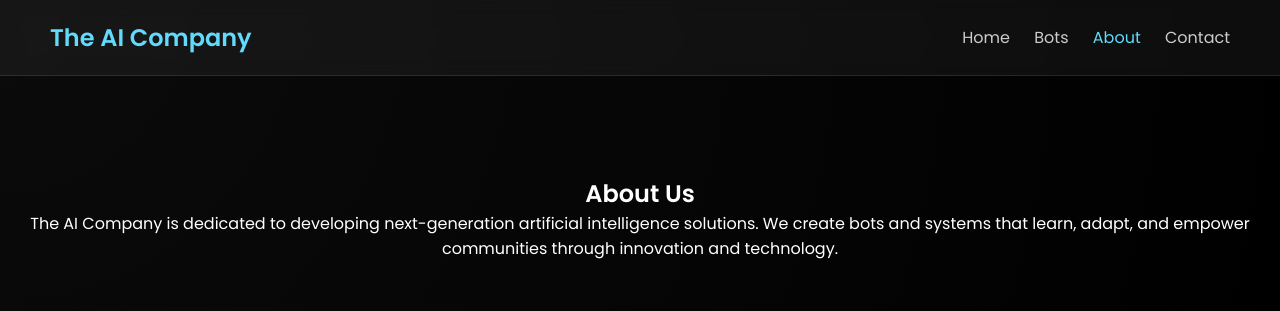
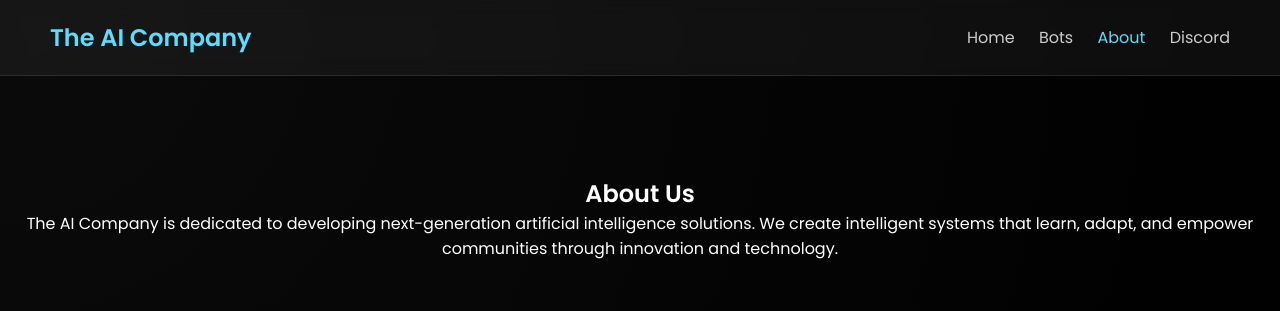
Before and after one commit to TheAIVerse/TheAIVerse.github.io, a plain HTML site: page about.html in a window 1280 px wide. Shown: the top 311 px of the page. Drawn offline with Linux system fonts and the light colour scheme; a script that the page names is missing.

Commit message:
Update about.html

```diff
--- a/about.html
+++ b/about.html
@@ -4,6 +4,7 @@
   <meta charset="UTF-8">
   <meta name="viewport" content="width=device-width, initial-scale=1.0">
   <title>About | The AI Company</title>
+  <link rel="icon" type="image/png" href="logo.png">
   <link rel="stylesheet" href="style.css">
   <script src="script.js" defer></script>
 </head>
@@ -14,7 +15,7 @@
       <a href="index.html">Home</a>
       <a href="bots.html">Bots</a>
       <a href="about.html" class="active">About</a>
-      <a href="contact.html">Contact</a>
+      <a href="discord.html">Discord</a>
     </nav>
   </header>
 
@@ -22,7 +23,7 @@
     <h2>About Us</h2>
     <p>
       The AI Company is dedicated to developing next-generation artificial intelligence solutions.
-      We create bots and systems that learn, adapt, and empower communities through innovation and technology.
+      We create intelligent systems that learn, adapt, and empower communities through innovation and technology.
     </p>
   </section>
 
```
